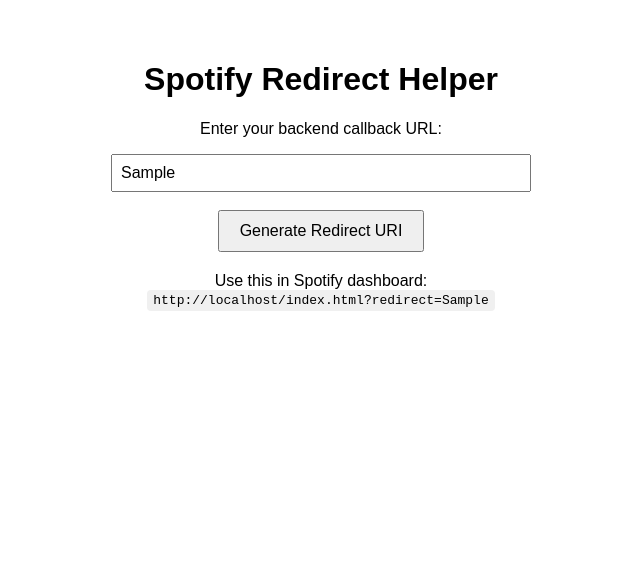
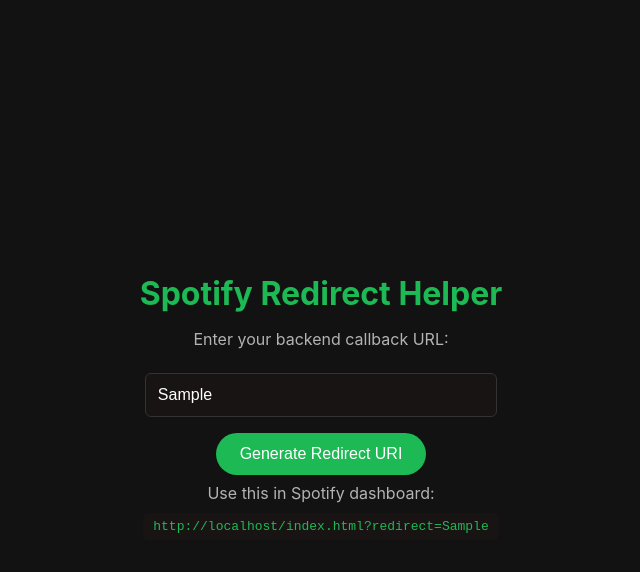
Before and after one commit to ExilProductions/Spotify-OAuth-Redirect, a plain HTML site: page index.html in a window 1280 px wide. Both pictures are taken after typing "Sample" into the empty fields and a click on the button "Generate Redirect URI". Shown: the whole page, without its empty margins (319-959 px from the left). Drawn offline with Linux system fonts and the light colour scheme.

Commit message:
Update index.html

```diff
--- a/index.html
+++ b/index.html
@@ -4,8 +4,98 @@
   <meta charset="UTF-8" />
   <meta name="viewport" content="width=device-width,initial-scale=1.0" />
   <title>Spotify OAuth Redirect</title>
+  <style>
+    :root {
+      --spotify-green: #1db954;
+      --spotify-black: #191414;
+      --spotify-dark: #121212;
+      --spotify-light: #b3b3b3;
+    }
+
+    body {
+      margin: 0;
+      padding: 0;
+      background-color: var(--spotify-dark);
+      color: white;
+      font-family: -apple-system, BlinkMacSystemFont, "Segoe UI", Roboto, Helvetica, Arial, sans-serif;
+      display: flex;
+      flex-direction: column;
+      align-items: center;
+      justify-content: center;
+      min-height: 100vh;
+      text-align: center;
+    }
+
+    h1 {
+      color: var(--spotify-green);
+      font-size: 2rem;
+      margin-bottom: 1rem;
+    }
+
+    p {
+      color: var(--spotify-light);
+      margin: 0.5rem 0;
+    }
+
+    input {
+      padding: 12px;
+      font-size: 1rem;
+      border: 1px solid #333;
+      border-radius: 6px;
+      width: 90%;
+      max-width: 400px;
+      margin-top: 1rem;
+      background-color: var(--spotify-black);
+      color: white;
+    }
+
+    button {
+      margin-top: 1rem;
+      padding: 12px 24px;
+      font-size: 1rem;
+      background-color: var(--spotify-green);
+      border: none;
+      border-radius: 30px;
+      color: white;
+      cursor: pointer;
+      transition: background-color 0.2s ease;
+    }
+
+    button:hover {
+      background-color: #1ed760;
+    }
+
+    code {
+      background: var(--spotify-black);
+      color: var(--spotify-green);
+      padding: 6px 10px;
+      border-radius: 6px;
+      display: inline-block;
+      margin-top: 10px;
+      word-break: break-all;
+    }
+
+    .container {
+      max-width: 600px;
+      padding: 2rem;
+    }
+
+    .spinner {
+      margin-top: 2rem;
+      border: 4px solid #333;
+      border-top: 4px solid var(--spotify-green);
+      border-radius: 50%;
+      width: 40px;
+      height: 40px;
+      animation: spin 1s linear infinite;
+    }
+
+    @keyframes spin {
+      0% { transform: rotate(0deg); }
+      100% { transform: rotate(360deg); }
+    }
+  </style>
   <script>
-    // helper: parse query params
     function getParams() {
       return new URLSearchParams(window.location.search);
     }
@@ -19,23 +109,31 @@
       const params = getParams();
       const redirect = params.get("redirect");
 
-      // Case 1: Spotify callback (redirect param set + code/state returned)
+      // Case 1: Spotify callback → forward
       if (redirect && (params.get("code") || params.get("error"))) {
-        // forward everything to backend
         const target = redirect + window.location.search;
+        document.body.innerHTML = `
+          <div class="container">
+            <h1>Spotify Redirect</h1>
+            <p>Redirecting you back to your app…</p>
+            <div class="spinner"></div>
+          </div>
+        `;
         window.location.replace(target);
         return;
       }
 
-      // Case 2: Normal visit -> show UI
+      // Case 2: Normal visit → show input UI
       if (!redirect) {
         document.body.innerHTML = `
-          <h1>Spotify Redirect Helper</h1>
-          <p>Enter your backend callback URL:</p>
-          <input id="backend" type="text" placeholder="http://localhost:3000/callback" style="width:90%;max-width:400px" />
-          <br/><br/>
-          <button onclick="generate()">Generate Redirect URI</button>
-          <p id="output" style="margin-top:20px"></p>
+          <div class="container">
+            <h1>Spotify Redirect Helper</h1>
+            <p>Enter your backend callback URL:</p>
+            <input id="backend" type="text" placeholder="http://localhost:3000/callback" />
+            <br/>
+            <button onclick="generate()">Generate Redirect URI</button>
+            <p id="output"></p>
+          </div>
         `;
         window.generate = () => {
           const val = document.getElementById("backend").value.trim();
@@ -50,38 +148,22 @@
         return;
       }
 
-      // Case 3: redirect param is set but no Spotify params (user mis-paste)
+      // Case 3: Configured redirect but no Spotify params
       document.body.innerHTML = `
-        <h1>Configured Redirect</h1>
-        <p>This page is ready to forward Spotify auth results to:</p>
-        <code>${redirect}</code>
-        <p>Try running the Spotify auth flow now.</p>
+        <div class="container">
+          <h1>Spotify Redirect Ready</h1>
+          <p>This page will forward Spotify login results to:</p>
+          <code>${redirect}</code>
+          <p>Start your Spotify login flow to test.</p>
+        </div>
       `;
     };
   </script>
-  <style>
-    body {
-      font-family: sans-serif;
-      text-align: center;
-      padding: 2rem;
-    }
-    code {
-      background: #f0f0f0;
-      padding: 3px 6px;
-      border-radius: 4px;
-    }
-    input {
-      padding: 8px;
-      font-size: 1rem;
-    }
-    button {
-      padding: 10px 20px;
-      font-size: 1rem;
-      cursor: pointer;
-    }
-  </style>
 </head>
 <body>
-  <p>Loading…</p>
+  <div class="container">
+    <h1>Loading Spotify Redirect…</h1>
+    <div class="spinner"></div>
+  </div>
 </body>
 </html>
```
